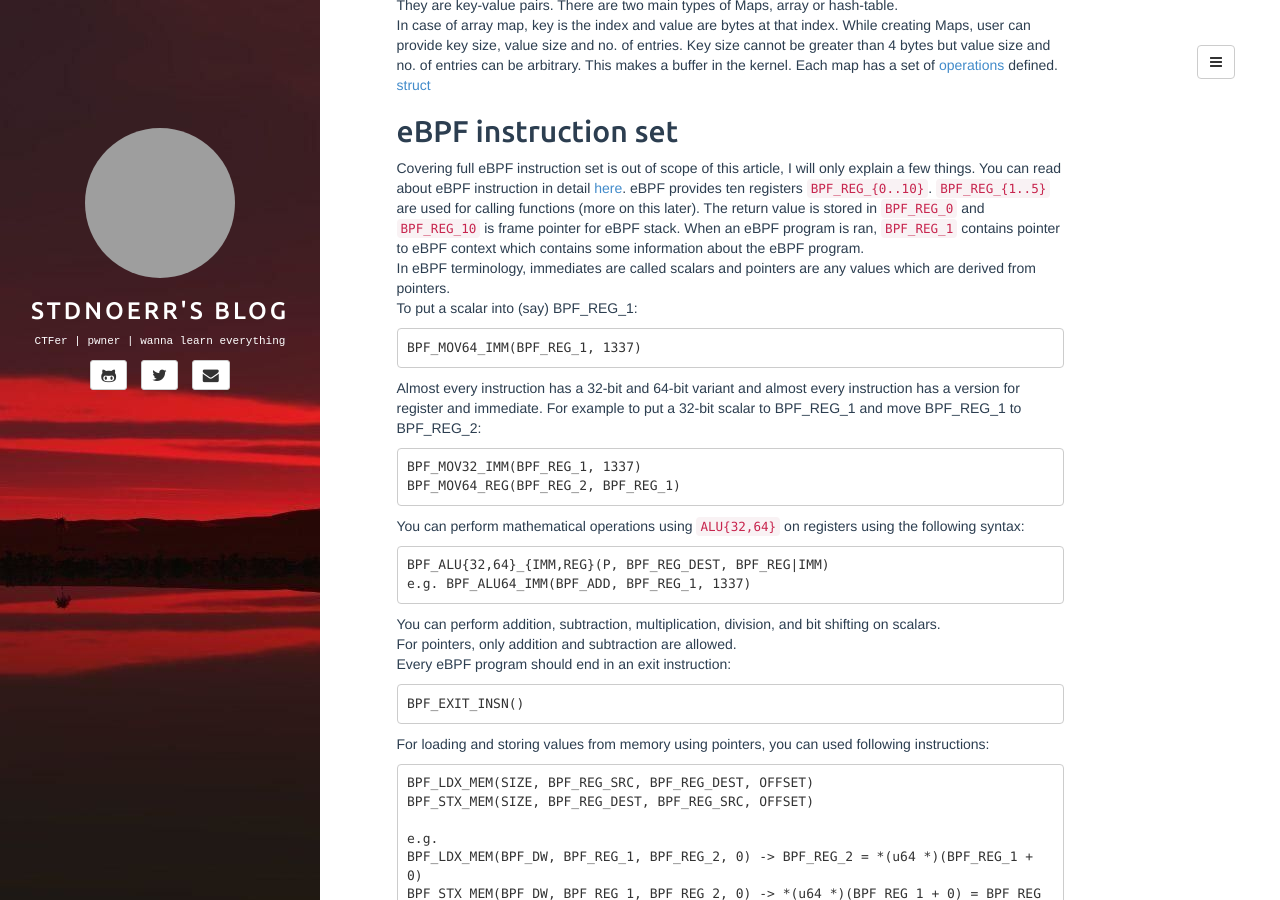
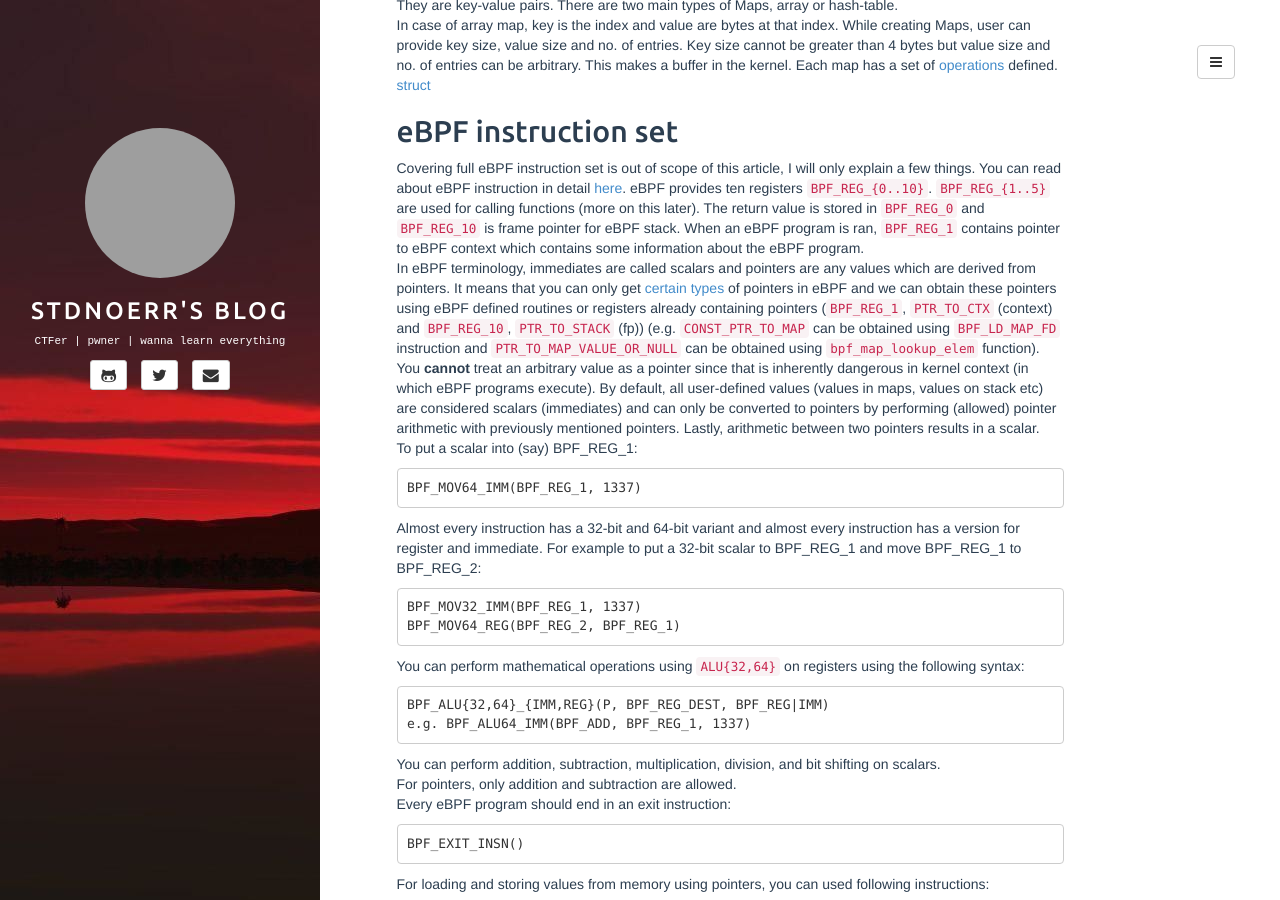
Before and after one commit to stdnoerr/stdnoerr.github.io, a Jekyll site: the page built from _posts/2022-08-21-eBPF exploitation (ft. D^3CTF d3bpf).md, in a window 1280 px wide and 900 px high, scrolled down 793 px. Built offline with Jekyll 4.4.1, drawn with Linux system fonts in a browser that asks for light colours; some of the changed text lies outside the part shown; grey boxes are pictures that could not be loaded.

Commit message:
fix typos and add clarification on pointers eBPF

````diff
--- a/_posts/2022-08-21-eBPF exploitation (ft. D^3CTF d3bpf).md
+++ b/_posts/2022-08-21-eBPF exploitation (ft. D^3CTF d3bpf).md
@@ -24,7 +24,9 @@ In case of array map, key is the index and value are bytes at that index. While
 
 ## eBPF instruction set
 Covering full eBPF instruction set is out of scope of this article, I will only explain a few things. You can read about eBPF instruction in detail [here](https://www.kernel.org/doc/html/latest/bpf/instruction-set.html). eBPF provides ten registers `BPF_REG_{0..10}`. `BPF_REG_{1..5}` are used for calling functions (more on this later). The return value is stored in `BPF_REG_0` and `BPF_REG_10` is frame pointer for eBPF stack. When an eBPF program is ran, `BPF_REG_1` contains pointer to eBPF context which contains some information about the eBPF program.<br/>
-In eBPF terminology, immediates are called scalars and pointers are any values which are derived from pointers.<br/> To put a scalar into (say) BPF_REG_1:
+In eBPF terminology, immediates are called scalars and pointers are any values which are derived from pointers.
+It means that you can only get [certain types](https://elixir.bootlin.com/linux/v5.11/source/include/linux/bpf.h#L376) of pointers in eBPF and we can obtain these pointers using eBPF defined routines or registers already containing pointers (`BPF_REG_1`, `PTR_TO_CTX` (context) and `BPF_REG_10`, `PTR_TO_STACK` (fp)) (e.g. `CONST_PTR_TO_MAP` can be obtained using `BPF_LD_MAP_FD` instruction and `PTR_TO_MAP_VALUE_OR_NULL` can be obtained using `bpf_map_lookup_elem` function). You **cannot** treat an arbitrary value as a pointer since that is inherently dangerous in kernel context (in which eBPF programs execute). By default, all user-defined values (values in maps, values on stack etc) are considered scalars (immediates) and can only be converted to pointers by performing (allowed) pointer arithmetic with previously mentioned pointers. Lastly, arithmetic between two pointers results in a scalar.
+<br/> To put a scalar into (say) BPF_REG_1:
 ```
 BPF_MOV64_IMM(BPF_REG_1, 1337)
 ```
@@ -279,7 +281,7 @@ struct bpf_map {
     // map specific data
 };
 ```
-We will me using only Array maps (`BPF_MAP_TYPE_ARRAY`) in the exploit. Its struct is as follows:
+We will be using only Array maps (`BPF_MAP_TYPE_ARRAY`) in the exploit. Its struct is as follows:
 ```c
 struct bpf_array {
 	struct bpf_map map;
@@ -432,8 +434,8 @@ printf("array_map_ops: %p\nkbase: %p\nmap_ptr: %p\n", array_map_ops, kbase, map_
 
 ## Arbitrary Read & Write
 I found two methods for achieving this.<br/>
-One by Manfred Paul [@_manfp](https://twitter.com/_manfp) decribed [here][1].<br/>
-One by R [@n0psledbyte](https://twitter.com/n0psledbyte) showcased [here][2].
+One by Manfred Paul [@_manfp](https://twitter.com/_manfp) decribed [here](https://www.zerodayinitiative.com/blog/2020/4/8/cve-2020-8835-linux-kernel-privilege-escalation-via-improper-ebpf-program-verification).<br/>
+One by R [@n0psledbyte](https://twitter.com/n0psledbyte) showcased [here](https://gist.github.com/d4em0n/b0320ce8a3a930ecca1aa9d014ba79ba).
 
 Manfred's method is great for multiple kernels and allows doing multiple reads and writes with running new bpf programs, but needs two different programs for read and write.<br/>
 On other hand, R just makes a single program to overwrite `modprobe_path`.<br/>
````
Also changed, not shown: Gemfile.lock, 2 other files.
